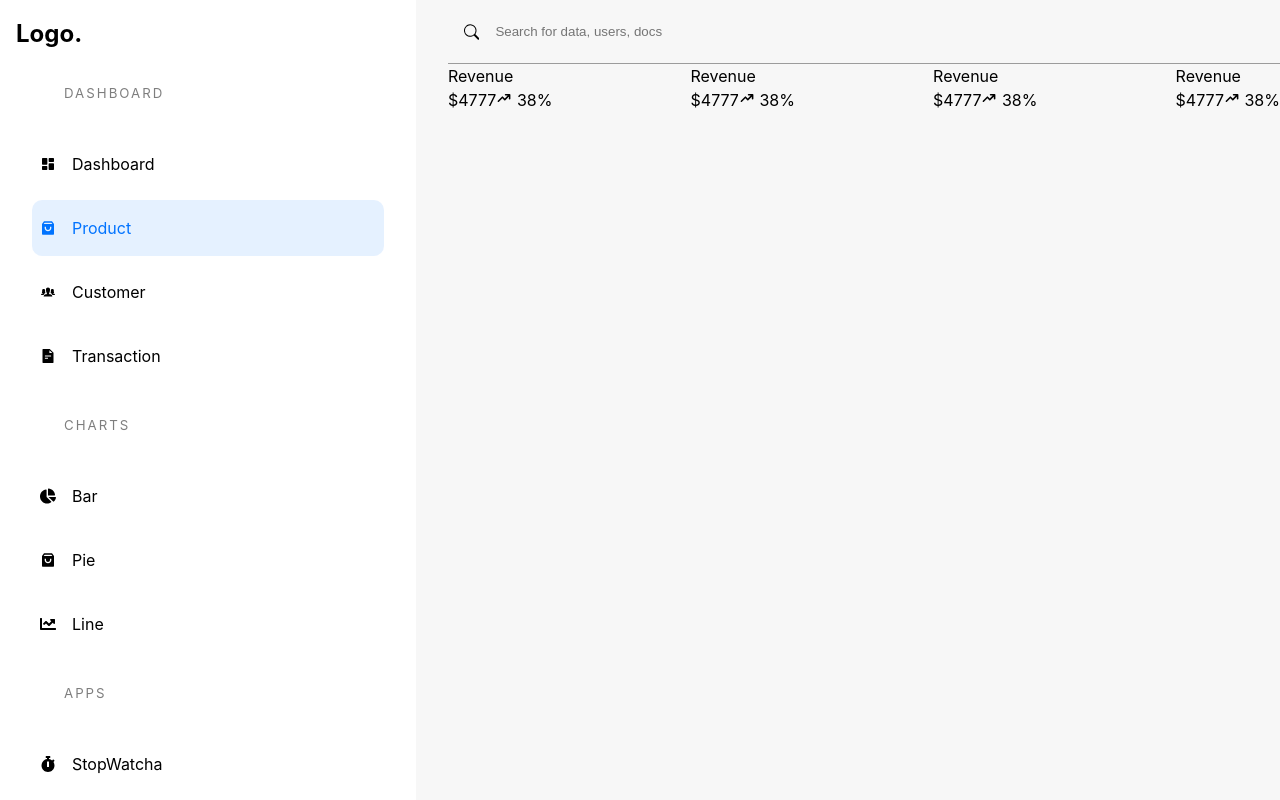
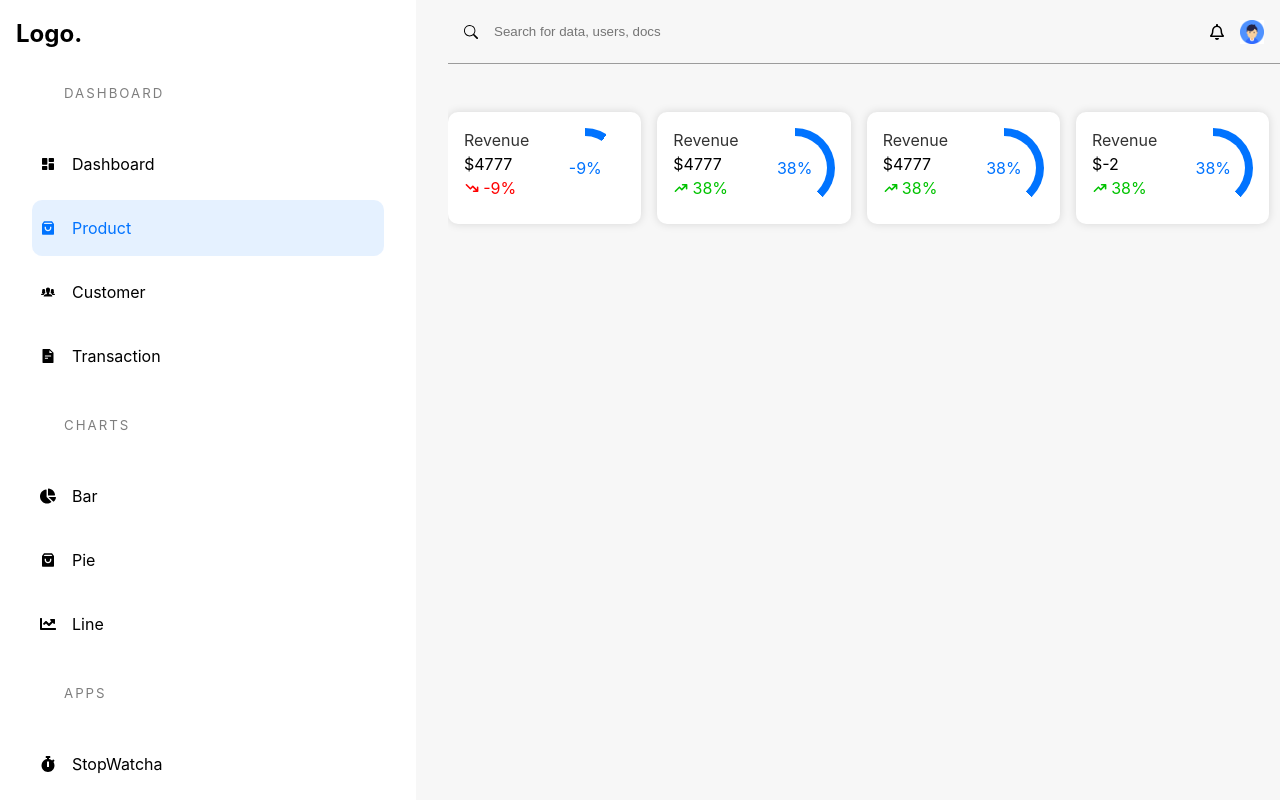
Before and after one commit to abdulmanan-ali/e-commerce, a React (Vite) app: page /admin/product in a window 1280 px wide. Built offline with nearby package versions, Linux system fonts and the light colour scheme.

Commit message:
new commit

```diff
--- a/src/pages/Dashboard.tsx
+++ b/src/pages/Dashboard.tsx
@@ -1,6 +1,8 @@
 import AdminSidebar from "../components/AdminSidebar";
 import { BsSearch } from "react-icons/bs";
 import { HiTrendingUp, HiTrendingDown } from "react-icons/hi";
+import { FaRegBell } from "react-icons/fa";
+import userImage from  "../assets/userpic.png"
 
 const Dashboard = () => {
   return (
@@ -11,6 +13,8 @@ const Dashboard = () => {
         <div className="bar">
           <BsSearch />
           <input type="text" placeholder="Search for data, users, docs" />
+          <FaRegBell />
+          <img src={userImage} alt="" />
         </div>
 
         {/* {widget} */}
@@ -18,7 +22,7 @@ const Dashboard = () => {
           <WidgetItem
             heading="Revenue"
             value={4777}
-            percent={38}
+            percent={-9}
             amount={true}
             color="rgb(0,115,255)"
           />
@@ -38,7 +42,7 @@ const Dashboard = () => {
           />
           <WidgetItem
             heading="Revenue"
-            value={4777}
+            value={-2}
             percent={38}
             amount={true}
             color="rgb(0,115,255)"
@@ -67,6 +71,7 @@ const WidgetItem = ({
   <article className="widget">
     <div className="widgetInfo">
       <p>{heading}</p>
+
       {amount ? `$${value}` : value}
       {percent > 0 ? (
         <span className="green">
@@ -78,6 +83,24 @@ const WidgetItem = ({
         </span>
       )}
     </div>
+
+    <div
+      className="widget-circle"
+      style={{
+        background: `conic-gradient(
+        ${color} ${(Math.abs(percent) / 100) * 360}deg,
+        rgb(255, 255, 255) 0
+      )`,
+      }}
+    >
+      <span
+        style={{
+          color,
+        }}
+      >
+        {percent}%
+      </span>
+    </div>
   </article>
 );
 
--- a/src/styles/_dashboard.scss
+++ b/src/styles/_dashboard.scss
@@ -11,10 +11,59 @@
             margin-right: auto;
             @include inputStyle(100%, 1rem 0);
         }
+
+        >img {
+            @include square(1.5rem);
+        }
     }
 
     .widget-container {
-        @include flex(row, space-between, stretch)
+        @include flex(row, space-between, stretch);
+        padding: 2rem 2rem 2rem 0;
 
+        .widget {
+            background-color: white;
+            box-shadow: 0 0 10px rgba(0, 0, 0, 0.132);
+            margin-top: 1rem;
+            padding: 1rem;
+            border-radius: 10px;
+            @include flex(row, space-between, stretch);
+
+            .widgetInfo {
+                >p {
+                    opacity: 0.8;
+                }
+
+                >span {
+                    @include flex(row, unset, center, 0.2rem);
+                }
+
+                >h4 {
+                    font-size: 1.5rem;
+                }
+            }
+
+            .widget-circle {
+                position: relative;
+                @include square(5rem);
+                border-radius: 50%;
+                flex: none;
+                display: grid;
+                place-items: center;
+                background-color: aquamarine;
+
+                &::before {
+                    content: "";
+                    position: absolute;
+                    @include square(4rem);
+                    background-color: white;
+                    border-radius: 100%;
+                }
+
+                span {
+                    position: relative;
+                }
+            }
+        }
     }
 }
--- a/src/styles/_mixin.scss
+++ b/src/styles/_mixin.scss
@@ -25,3 +25,8 @@
     width: $w;
     outline: none;
 }
+
+@mixin square ($s: 1rem){
+    width: $s;
+    height: $s;
+}
--- a/src/styles/app.scss
+++ b/src/styles/app.scss
@@ -16,6 +16,18 @@
 a {
     text-decoration: none;
     color: black;
+}
+
+.red {
+    color: red;
+}
+
+.purple {
+    color: rgb(47, 0, 255);
+}
+
+.green {
+    color: rgb(0, 195, 0);
 }
 
 li {
```
Also changed, not shown: src/assets/userpic.png (added).
